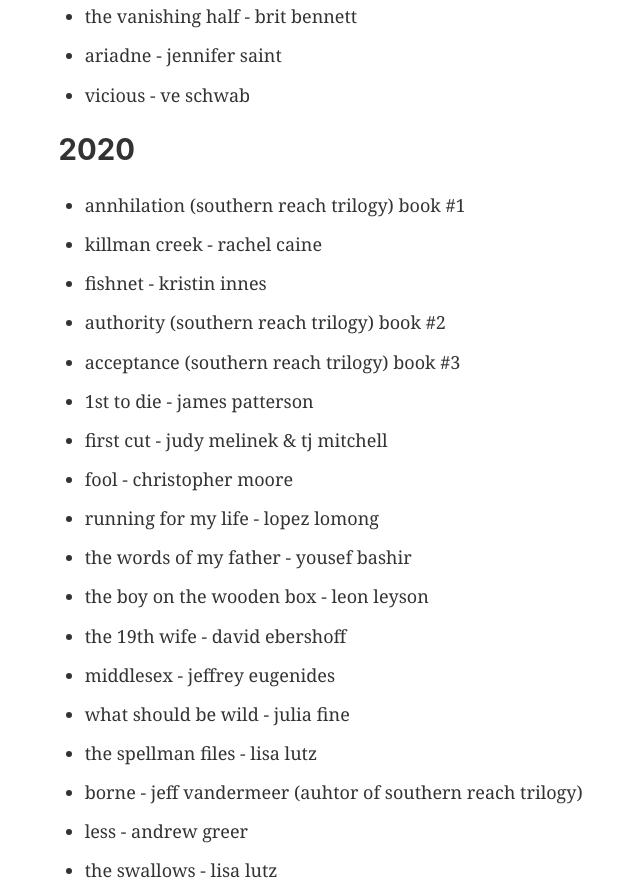
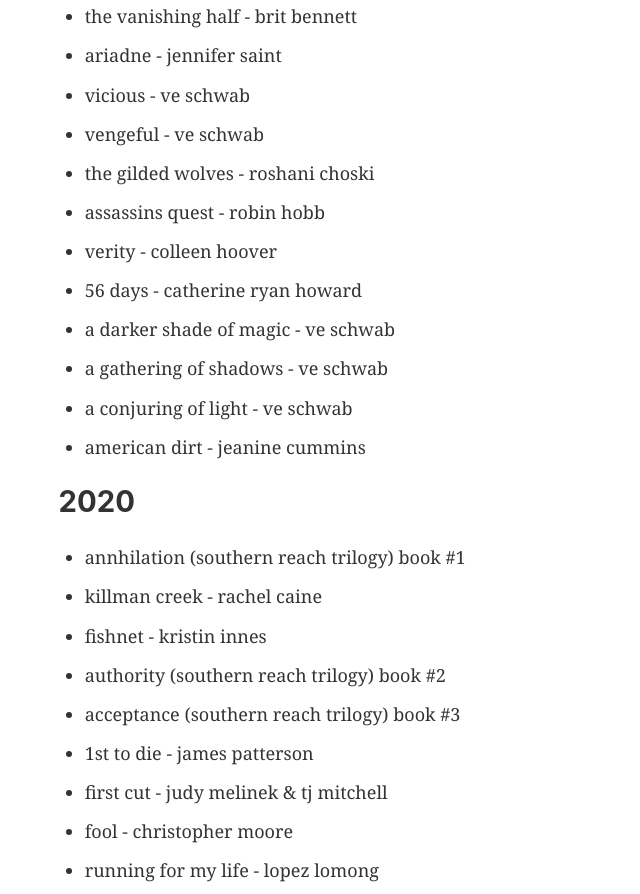
Before and after one commit to jakeols/ols-engineer, a Gatsby site: page /books in a window 1280 px wide. Shown: the part 1039-1933 px from the top of the page, without its empty margins (121-761 px from the left). Built offline with nearby package versions, Linux system fonts and the light colour scheme; Gatsby itself is replaced by a stand-in of ours.

Commit message:
couple month book dump

```diff
--- a/src/pages/books.js
+++ b/src/pages/books.js
@@ -33,6 +33,15 @@ const BooksPage = () => (
             <li>the vanishing half - brit bennett</li>
             <li>ariadne - jennifer saint</li>
             <li>vicious - ve schwab</li>
+            <li>vengeful - ve schwab</li>
+            <li>the gilded wolves - roshani choski</li>
+            <li>assassins quest - robin hobb</li>
+            <li>verity - colleen hoover</li>
+            <li>56 days - catherine ryan howard</li>
+            <li>a darker shade of magic - ve schwab</li>
+            <li>a gathering of shadows - ve schwab</li>
+            <li>a conjuring of light - ve schwab</li>
+            <li>american dirt - jeanine cummins</li>
         </ul>
         <h2>2020</h2>
         <ul>
```
